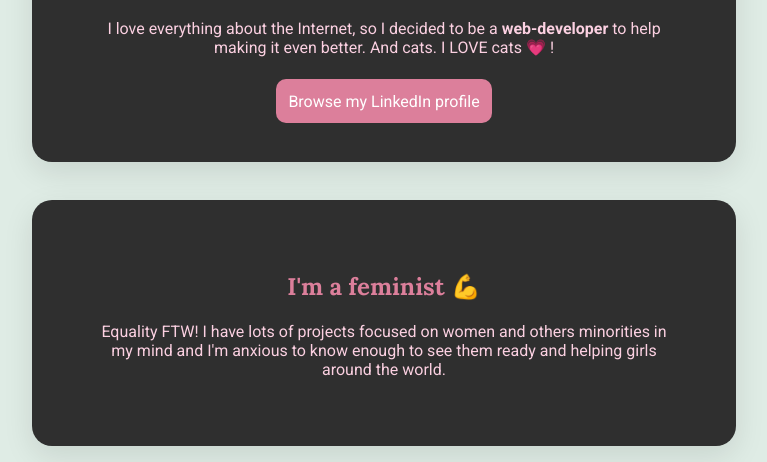
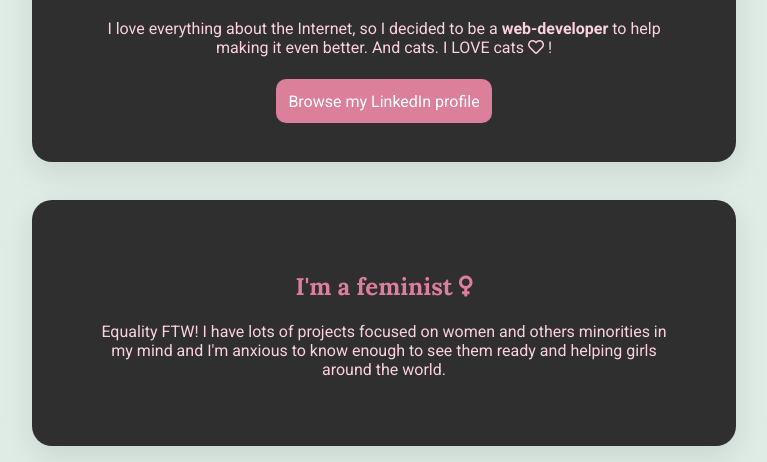
Before and after one commit to rozasmarina/profile, a plain HTML site: page index.html in a window 1280 px wide. Shown: the part 338-800 px from the top of the page, without its empty margins (256-1023 px from the left). Drawn offline with Linux system fonts and the light colour scheme.

Commit message:
added emojis

```diff
--- a/index.html
+++ b/index.html
@@ -16,7 +16,7 @@
         <h1>Hi, I’m Marina</h1>
 
             <p>
-            I love everything about the Internet, so I decided to be a <strong>web-developer</strong> to help making it even better. And cats. I LOVE cats 💗 !
+            I love everything about the Internet, so I decided to be a <strong>web-developer</strong> to help making it even better. And cats. I LOVE cats <i class="far fa-heart"></i> !
           </p></br>
 
         <a href='https://www.linkedin.com/in/marina-rozas/' target="_blank" class='btn'>
@@ -24,7 +24,7 @@
         </a>
       </div>
       <div class="card">
-        <h2>I'm a feminist 💪</h2>
+        <h2>I'm a feminist <i class="fas fa-venus"></i></h2>
         <p>Equality FTW! I have lots of projects focused on women and others minorities in my mind and I'm anxious to know enough to see them ready and helping girls around the world.</p>
       </div>
       <div class="card">
```
